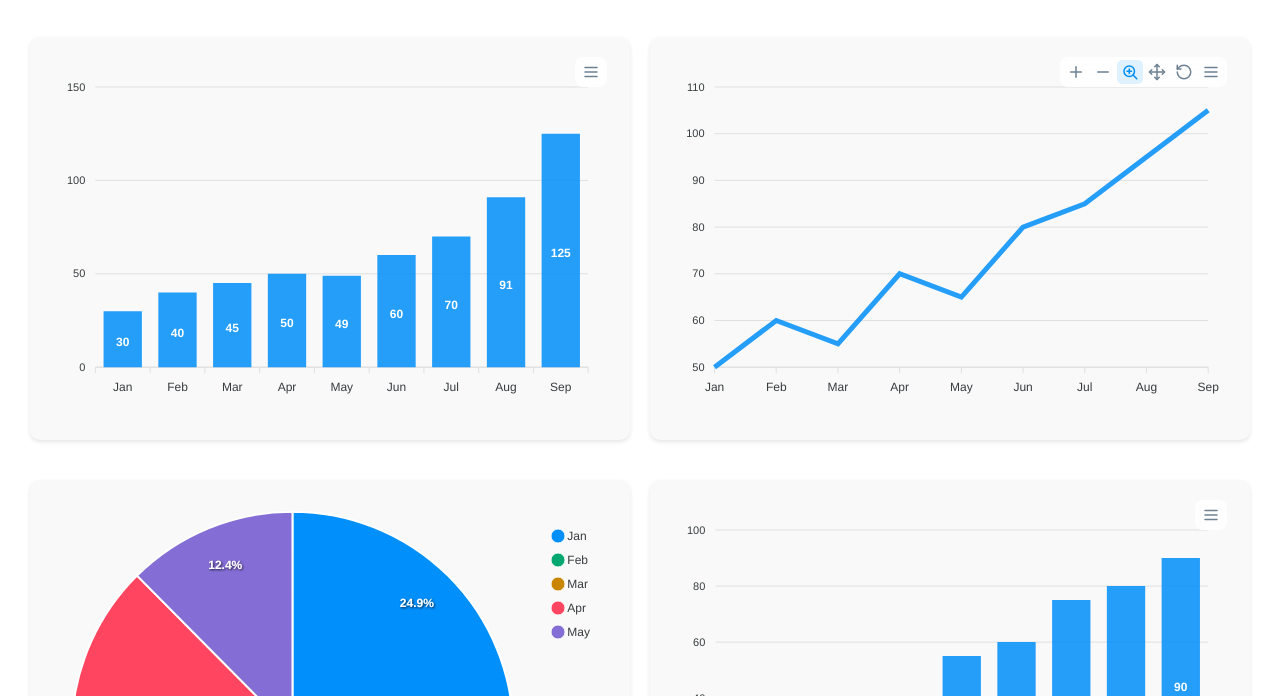
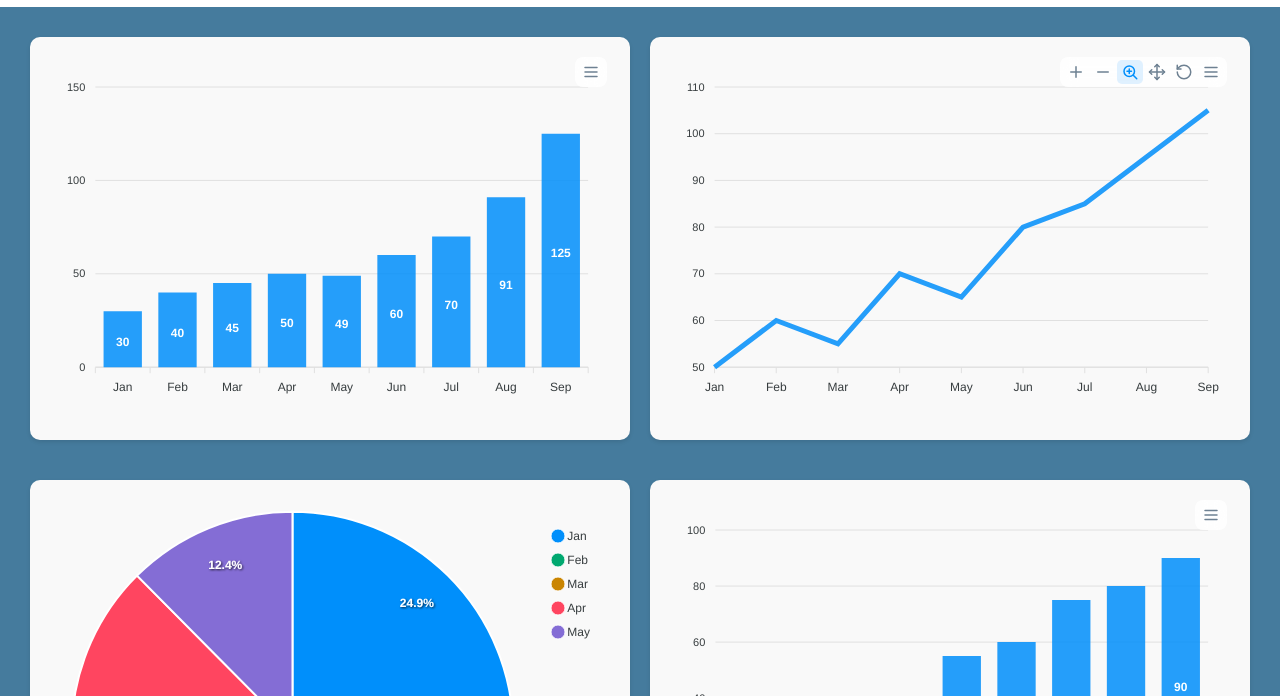
Before and after one commit to 1enzz/webclimup, a website: page views/dashboardEmpresa.html in a window 1280 px wide. Shown: the part 104-800 px from the top of the page. Drawn offline with nearby package versions, Linux system fonts and the light colour scheme.

Commit message:
cor de fundo padrao

```diff
--- a/views/dashboardEmpresa.html
+++ b/views/dashboardEmpresa.html
@@ -132,7 +132,7 @@
                 <button class="botao-sair" onclick="sair()">Sair</button>
             </div>
         </div>
-        <div class="content">
+        <div class="content" style="background-color: #457B9D;">
             <div class="chart-row">
                 <div id="chartEmpresa" class="chart-container"></div>
                 <div id="chartDepartamentoTech" class="chart-container"></div>
```
